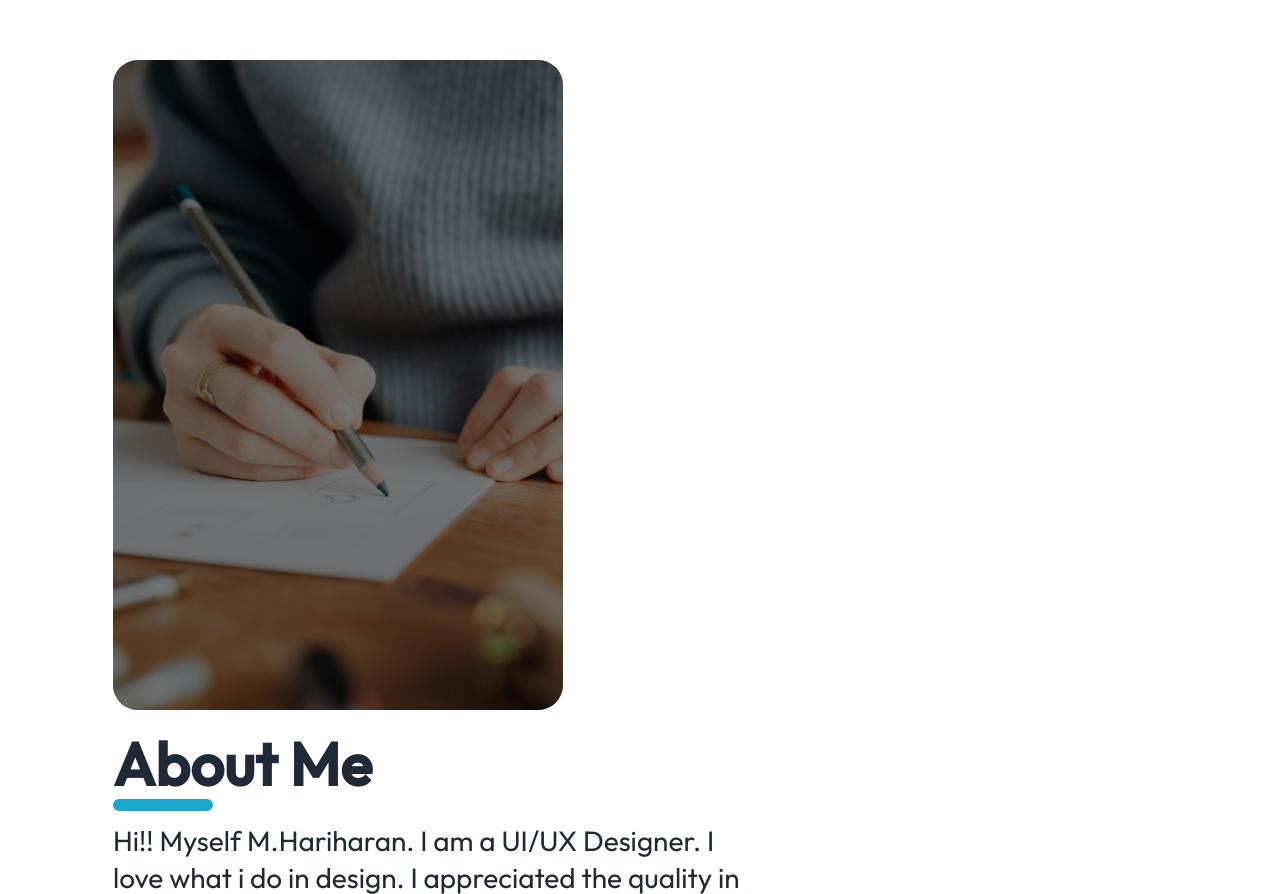
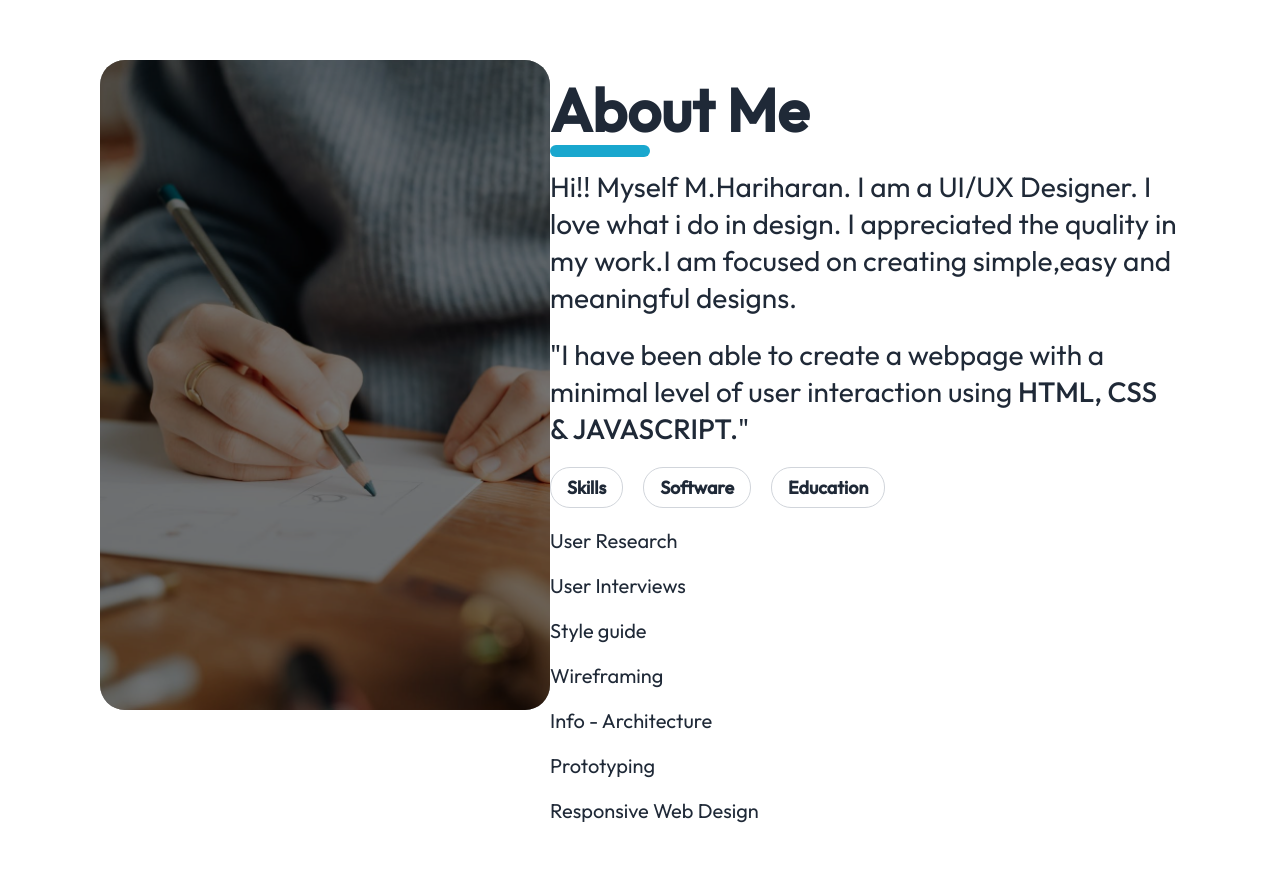
Before and after one commit to harrishari003/hariharan.com, a plain HTML site: page index.html in a window 1280 px wide. Shown: the part 850-1744 px from the top of the page. Drawn offline with Linux system fonts and the light colour scheme.

Commit message:
style.css

```diff
--- a/style.css
+++ b/style.css
@@ -115,12 +115,12 @@
 /* !about me */
 
 #aboutme{
-    padding: 80px 113px;
+    padding: 80px 100px;
 }
 .colum{
     display: flex;
-    /* justify-content: space-between; */
-    flex-wrap: wrap;
+    justify-content: space-between;
+/*     flex-wrap: wrap; */
 }
 .webdev{
     font-weight: 500;
@@ -130,7 +130,7 @@
     flex-basis: 30%;
 }
 .colum2{
-    flex-basis: 60%;
+    flex-basis: 70%;
 }
 .colum1 img{
     width: 450px;
```
